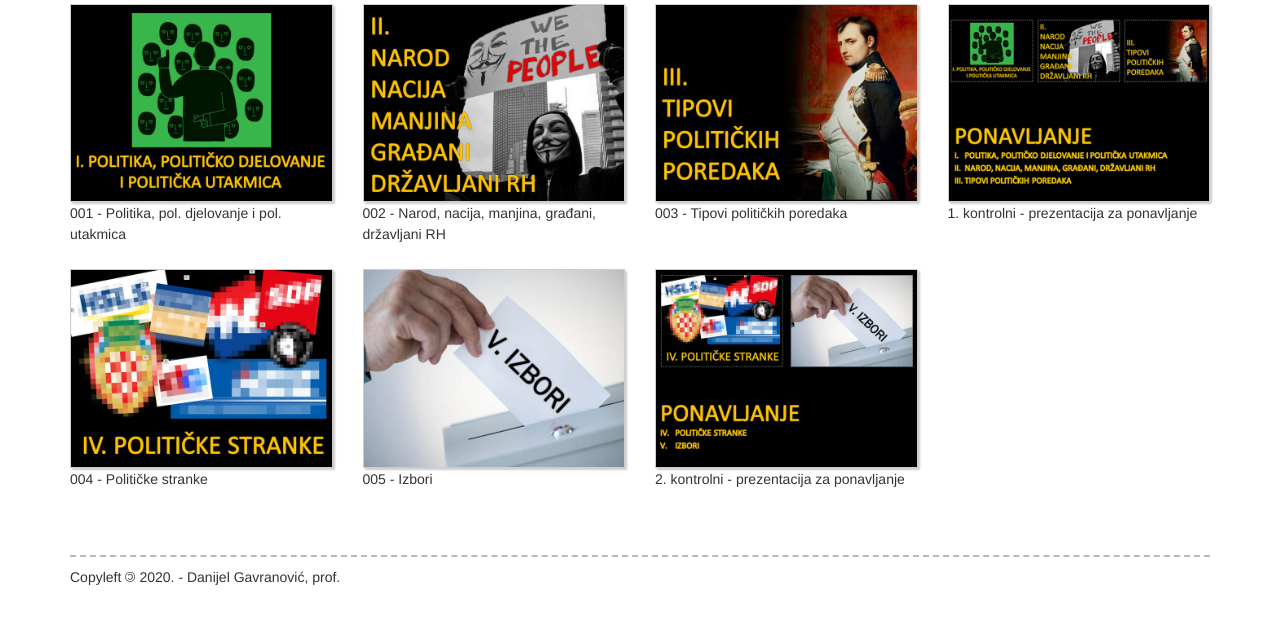
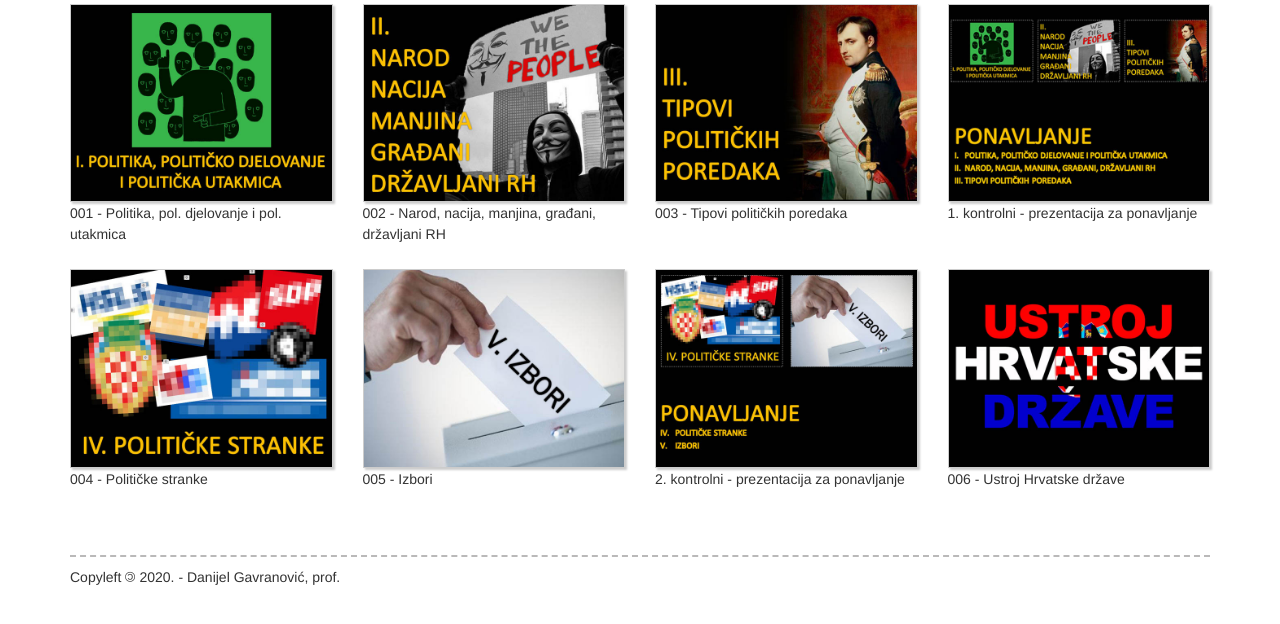
Before and after one commit to srednja-skola/politika, a plain HTML site: page index.html in a window 1280 px wide. Shown: the part 294-918 px from the top of the page. Drawn offline with nearby package versions, Linux system fonts and the light colour scheme.

Commit message:
Update index.html

```diff
--- a/index.html
+++ b/index.html
@@ -129,9 +129,15 @@
             </div>
             <div class="col-md-3 col-sm-6 col-xs-12 portfolio-item">
                 <a href="data/pdf/K00_1_2_ponavljanje_2.kontrolni.pdf">
-                    <img class="img-responsive slika" src="img/P002_ponavljanje_2.jpg" alt="004 - Političke stranke">
+                    <img class="img-responsive slika" src="img/P002_ponavljanje_2.jpg" alt="2. kontrolni - prezentacija">
                 </a>
                 <caption class="col-xs-12" id="caption">2. kontrolni - prezentacija za ponavljanje</caption>
+            </div>
+            <div class="col-md-3 col-sm-6 col-xs-12 portfolio-item">
+                <a href="data/pdf/006_ustroj_hrvatske_drzave.pdf">
+                    <img class="img-responsive slika" src="img/006_ustroj_hrvatske_drzave.jpg" alt="006 - Ustroj Hrvatske države">
+                </a>
+                <caption class="col-xs-12" id="caption">006 - Ustroj Hrvatske države</caption>
             </div>
         </div>
         <div class="clearfix"></div>
```
